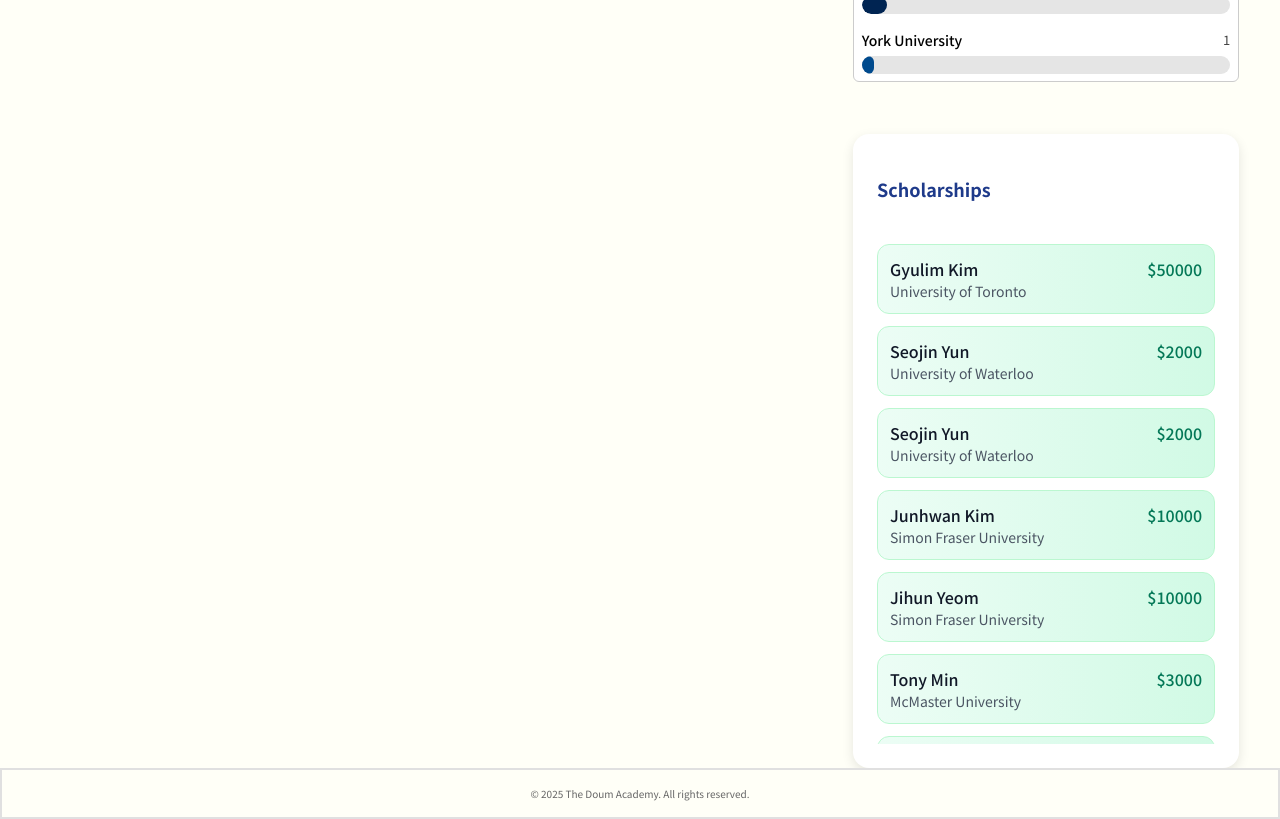
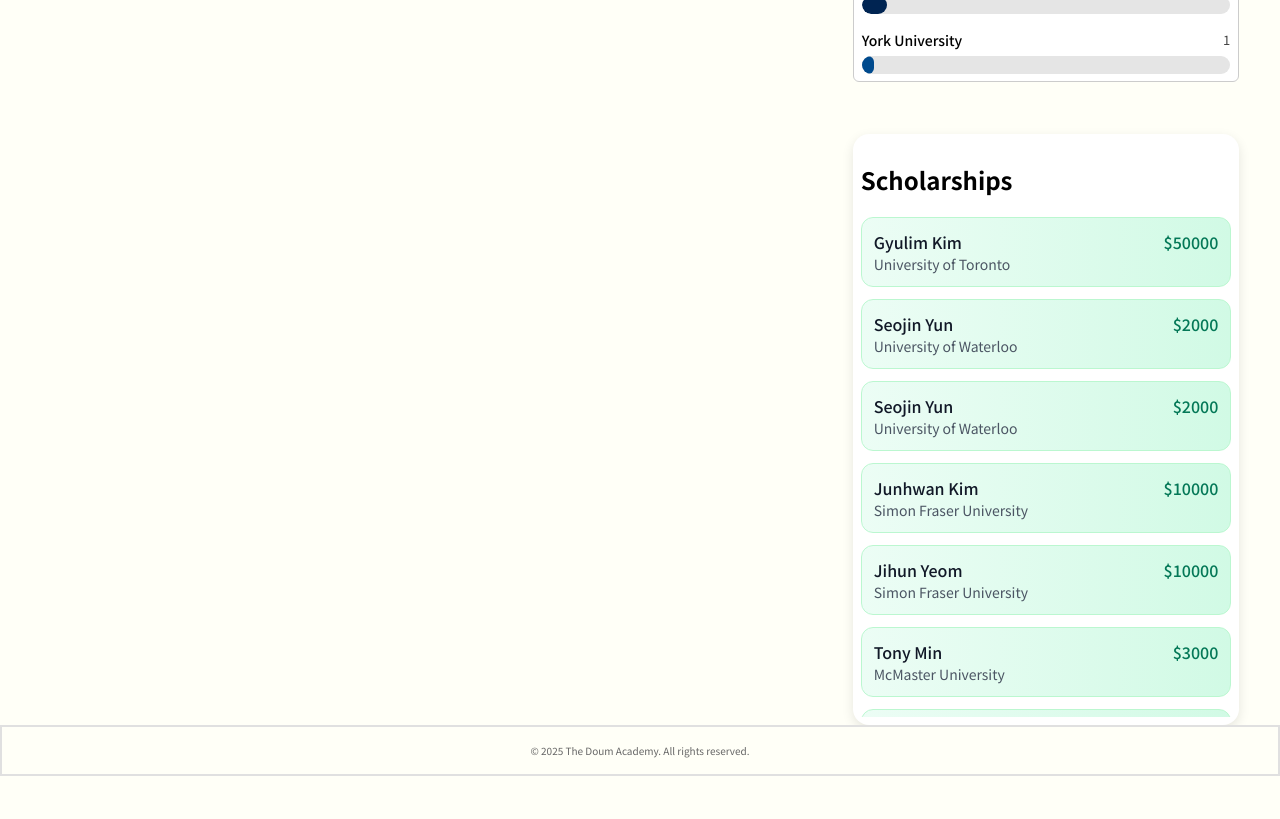
Before and after one commit to junuiui/the-doum-academy-website, a Next.js app: page /achievements in a window 1280 px wide. Shown: the part 1440-2259 px from the top of the page. After the commit the page ends 2216 px from the top, so only its background shows below. Built offline with nearby package versions, Linux system fonts and the light colour scheme.

Commit message:
scholarship list adjusted

```diff
--- a/src/components/stats/ScholarshipList.module.css
+++ b/src/components/stats/ScholarshipList.module.css
@@ -2,28 +2,8 @@
     background-color: #fff;
     border-radius: 1rem;
     box-shadow: 0 4px 12px rgba(0, 0, 0, 0.1);
-    padding: 1.5rem;
-}
+    padding: 2%;
 
-.header {
-    display: flex;
-    align-items: center;
-    gap: 0.5rem;
-    margin-bottom: 1.5rem;
-}
-
-.header h3 {
-    color: #1e3a8a;
-    /* blue */
-    font-size: 1.125rem;
-    font-weight: 600;
-}
-
-.icon {
-    color: #16a34a;
-    /* green */
-    width: 20px;
-    height: 20px;
 }
 
 .listContainer {
--- a/src/components/stats/ScholarshipList.tsx
+++ b/src/components/stats/ScholarshipList.tsx
@@ -1,15 +1,5 @@
 import { TbCurrencyDollarCanadian } from "react-icons/tb";
 import styles from './ScholarshipList.module.css'
-
-// type ScholarshipItem = {
-//     name: string
-//     university: string
-//     amount: number
-// }
-
-// type Props = {
-//     scholarships: ScholarshipItem[]
-// }
 
 // ScholarshipList.tsx
 type ScholarshipItem = {
@@ -26,13 +16,15 @@
 }
 
 export default function ScholarshipList({ scholarships }: Props) {
-    console.log(scholarships)
+    // console.log(scholarships)
+
     return (
         <div className={styles.container}>
-            <div className={styles.header}>
-                <h3>Scholarships</h3>
-            </div>
 
+            {/* Header */}
+            <h2>Scholarships</h2>
+
+            {/* Scholarship cards */}
             <div className={styles.listContainer}>
                 {scholarships.map((scholarship, index) => (
                     <div key={index} className={styles.listItem}>
```
